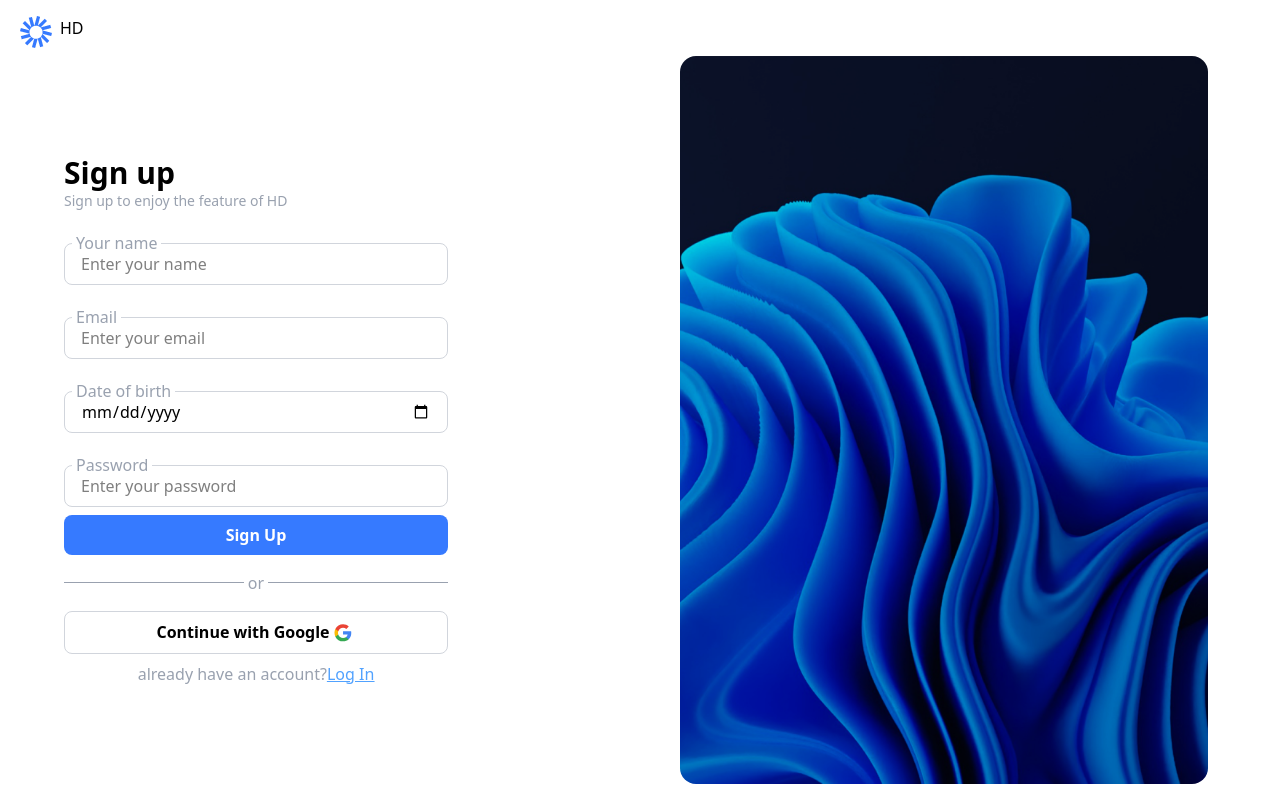
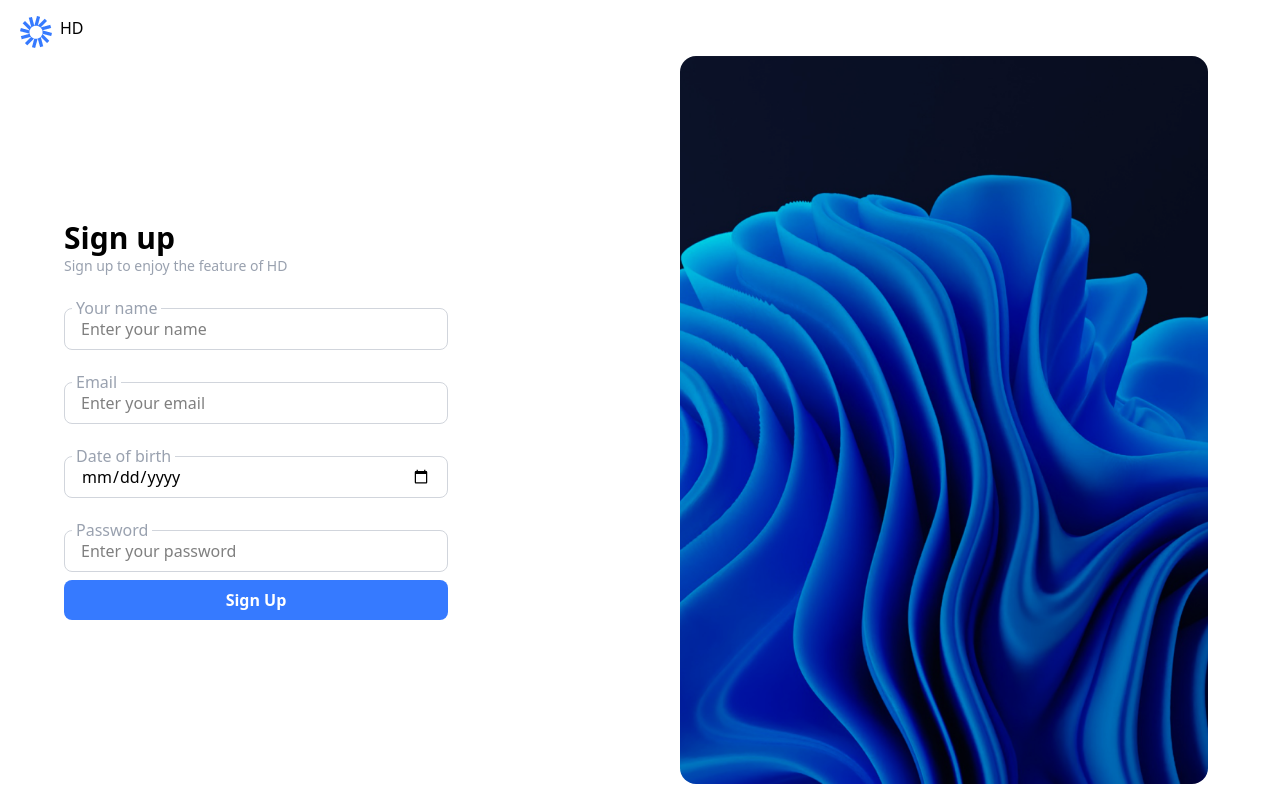
Before and after one commit to prabalTechh/Highway-delite, a React (Vite) app in the folder frontend/: page /signup in a window 1280 px wide. Built offline with nearby package versions, Linux system fonts and the light colour scheme.

Commit message:
Ready to host

```diff
--- a/frontend/src/components/Notes.tsx
+++ b/frontend/src/components/Notes.tsx
@@ -13,7 +13,7 @@ const Notes = ({ title, content, id, onClick1, onClick2 }: NotesProps) => {
   return (
     <div className="border border-gray-300 p-2 m-2 rounded-2xl">
       <div className="px-8 shadow rounded-xl flex justify-between items-center">
-        <h1 className="text-xl font-semibold">{title}</h1>
+        <h1 className="text-lg font-semibold">{title}</h1>
         <div className="flex gap-1 lg:gap-4 items-center justify-center py-1">
           <button
             className="p-1 lg:p-3 shadow rounded-4xl"
@@ -29,7 +29,7 @@ const Notes = ({ title, content, id, onClick1, onClick2 }: NotesProps) => {
           </button>
         </div>
       </div>
-      <div className="max-w-screen-lg px-14 text-left mx-auto py-4">
+      <div className="max-w-screen-lg px-14 text-sm text-left mx-auto py-4">
         <p>{content}</p>
       </div>
     </div>
--- a/frontend/src/pages/Dashboard.tsx
+++ b/frontend/src/pages/Dashboard.tsx
@@ -187,7 +187,7 @@ const Dashboard = () => {
       <div className="w-full">
         <div className="border border-gray-300 px-5 py-4 gap-4 m-5">
           <div className="flex justify-between items-center px-1 text-sm lg:text-base lg:px-8">
-            <h1>NOTES</h1>
+            <h1 className="text-2xl font-bold">NOTES</h1>
             <button
               onClick={handleButtonClick}
               className="px-5 py-1 border border-gray-300 font-semibold rounded-xl"
--- a/frontend/src/pages/SignUp.tsx
+++ b/frontend/src/pages/SignUp.tsx
@@ -3,8 +3,8 @@ import axios from "axios";
 import icon from "../assets/icon.png";
 import bgImg from "../assets/bg.png";
 import Input from "../components/Input";
-import googlesvg from "../assets/plus.svg";
-import { Link, useNavigate } from "react-router-dom";
+// import googlesvg from "../assets/plus.svg";
+import {  useNavigate } from "react-router-dom";
 
 interface FormDataProp {
   name: string;
@@ -27,12 +27,14 @@ const SignUp: React.FC = () => {
   const [isSubmitting, setIsSubmitting] = useState(false);
   const [showOTPVerification, setShowOTPVerification] = useState(false);
   const [otp, setOTP] = useState("");
+  const [isLoading, setIsLoading] = useState(false);
 
   useEffect(() => {
     const sendSignupRequest = async () => {
       if (!isSubmitting) return;
 
       try {
+        setIsLoading(true);
         const response = await axios.post(
           `${BASE_URL}/api/user/signup`,
           formData
@@ -43,6 +45,8 @@ const SignUp: React.FC = () => {
       } catch (error) {
         console.error(error);
         setIsSubmitting(false);
+      } finally {
+        setIsLoading(false);
       }
     };
 
@@ -54,9 +58,10 @@ const SignUp: React.FC = () => {
     setIsSubmitting(true);
   };
 
-  const handleOTPVerification = async (e: React.FormEvent<HTMLFormElement>) => {
+  const handleOTPVerification = async (e: React.MouseEvent<HTMLButtonElement>) => {
     e.preventDefault();
     try {
+      setIsLoading(true);
       const response = await axios.post(`${BASE_URL}/api/user/verify-otp`, {
         email: formData.email,
         otp: otp,
@@ -66,6 +71,8 @@ const SignUp: React.FC = () => {
     } catch (error) {
       console.error(error);
       // Handle OTP verification error
+    } finally {
+      setIsLoading(false);
     }
   };
 
@@ -122,29 +129,41 @@ const SignUp: React.FC = () => {
                       setFormData({ ...formData, password: e.target.value })
                     }
                   />
-                  <div className=" text-center py-2 rounded-lg hover:bg-blue-700 bg-[#367AFF] text-white font-semibold max-w-sm">
-                    <button className="">Sign Up</button>
-                  </div>
-                  <div className="flex max-w-sm text-gray-400 items-center gap-1 py-2">
-                    <hr className="w-full border-gray-400" />
-                    or
-                    <hr className="w-full border-gray-400" />
-                  </div>
-                  <div className="border border-gray-300 text-center py-2 rounded-lg  font-semibold max-w-sm">
-                    <button className="flex w-full items-center justify-center">
-                      Continue with Google{" "}
-                      <span>
-                        <img src={googlesvg} alt="svg" />
-                      </span>
-                    </button>
-
-                  </div>
-                  <div className="flex max-w-sm text-gray-400  items-center justify-center">
-                      already have an account?
-                      <span className="text-blue-400 underline">
-                        <Link to="/login">Log In</Link>
-                      </span>
-                    </div>
+                  <button
+                    disabled={isLoading}
+                    className={`text-center py-2 rounded-lg max-w-sm text-white font-semibold ${
+                      isLoading
+                        ? 'bg-blue-300 cursor-not-allowed'
+                        : 'bg-[#367AFF] hover:bg-blue-700'
+                    }`}
+                  >
+                    {isLoading ? (
+                      <div className="flex items-center justify-center">
+                        <svg
+                          className="animate-spin h-5 w-5 mr-3"
+                          viewBox="0 0 24 24"
+                        >
+                          <circle
+                            className="opacity-25"
+                            cx="12"
+                            cy="12"
+                            r="10"
+                            stroke="currentColor"
+                            strokeWidth="4"
+                          ></circle>
+                          <path
+                            className="opacity-75"
+                            fill="currentColor"
+                            d="M4 12a8 8 0 018-8V0C5.373 0 0 5.373 0 12h4zm2 5.291A7.962 7.962 0 014 12H0c0 3.042 1.135 5.824 3 7.938l3-2.647z"
+                          ></path>
+                        </svg>
+                        Signing up...
+                      </div>
+                    ) : (
+                      "Sign Up"
+                    )}
+                  </button>
+                  {/* Rest of the code remains the same */}
                 </form>
               ) : (
                 <div className="flex flex-col gap-2">
@@ -161,11 +180,42 @@ const SignUp: React.FC = () => {
                     value={otp}
                     onChange={(e) => setOTP(e.target.value)}
                   />
-                  <div className=" text-center py-2 rounded-lg hover:bg-blue-700 bg-[#367AFF] text-white font-semibold max-w-sm">
-                    <form onSubmit={handleOTPVerification}>
-                      <button type="submit">Verify OTP</button>
-                    </form>
-                  </div>
+                  <button
+                    type="submit"
+                    disabled={isLoading}
+                    onClick={handleOTPVerification}
+                    className={`text-center py-2 rounded-lg max-w-sm text-white font-semibold ${
+                      isLoading
+                        ? 'bg-blue-300 cursor-not-allowed'
+                        : 'bg-[#367AFF] hover:bg-blue-700'
+                    }`}
+                  >
+                    {isLoading ? (
+                      <div className="flex items-center justify-center">
+                        <svg
+                          className="animate-spin h-5 w-5 mr-3"
+                          viewBox="0 0 24 24"
+                        >
+                          <circle
+                            className="opacity-25"
+                            cx="12"
+                            cy="12"
+                            r="10"
+                            stroke="currentColor"
+                            strokeWidth="4"
+                          ></circle>
+                          <path
+                            className="opacity-75"
+                            fill="currentColor"
+                            d="M4 12a8 8 0 018-8V0C5.373 0 0 5.373 0 12h4zm2 5.291A7.962 7.962 0 014 12H0c0 3.042 1.135 5.824 3 7.938l3-2.647z"
+                          ></path>
+                        </svg>
+                        Verifying OTP...
+                      </div>
+                    ) : (
+                      "Verify OTP"
+                    )}
+                  </button>
                 </div>
               )}
             </div>
```
Also changed, not shown: frontend/public/icon.png (added), 2 other files (tests, documents, lock files or other folders).
